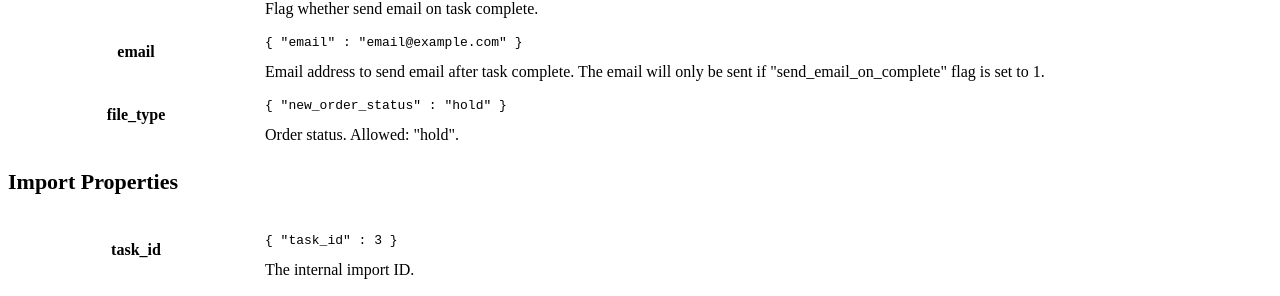
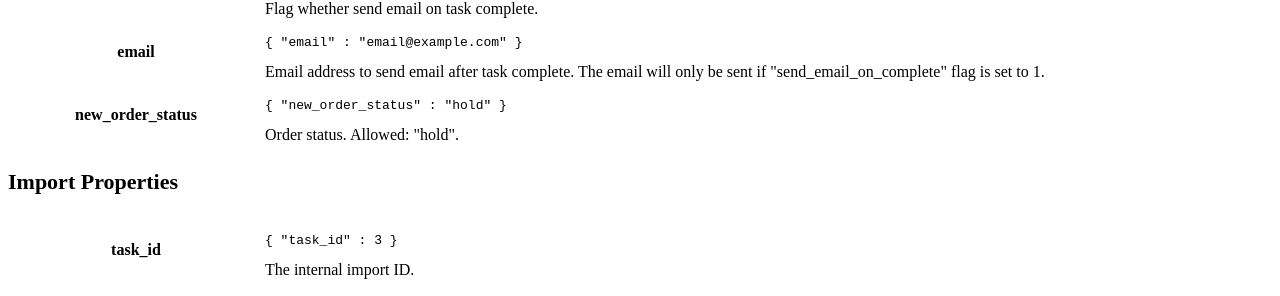
Before and after one commit to ShipStream/shipstream.github.io, a Jekyll site: the page built from _posts/2015-04-30-import.md, in a window 1280 px wide and 900 px high, scrolled down 6115 px. Shown: the part 154-450 px from the top of the window. Built offline with Jekyll 4.4.1, drawn with Linux system fonts in a browser that asks for light colours; a style sheet for code colours, icons or effects is not loaded.

Commit message:
Fix import option property.

```diff
--- a/_posts/2015-04-30-import.md
+++ b/_posts/2015-04-30-import.md
@@ -440,7 +440,7 @@ The internal import id.
         </td>
     </tr>
     <tr>
-        <th>file_type</th>
+        <th>new_order_status</th>
         <td>
             <pre><code>{ "new_order_status" : "hold" }</code></pre>
             Order status. Allowed: "hold".
```
